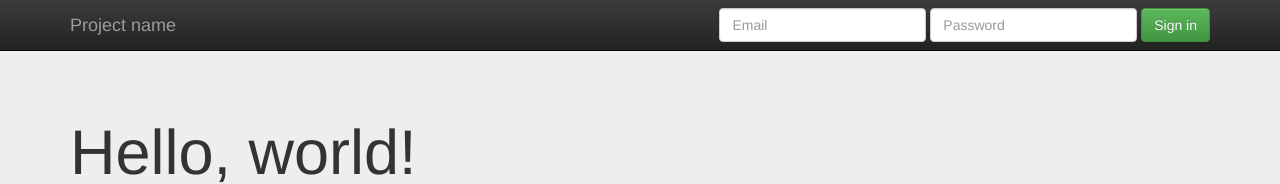
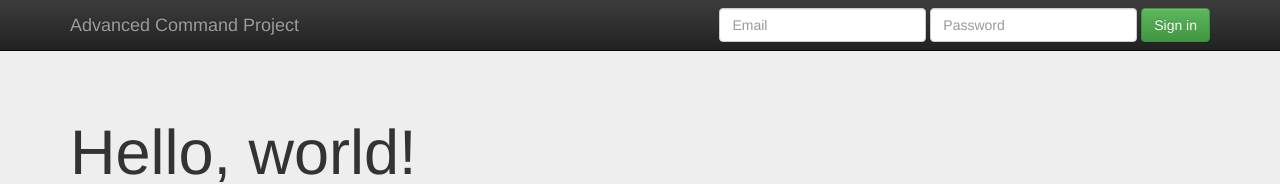
Before and after one commit to rags8482/advanced_commands, a plain HTML site: page index.html in a window 1280 px wide. Shown: the top 184 px of the page. Drawn offline with nearby package versions, Linux system fonts and the light colour scheme.

Commit message:
Added info.txt file

```diff
--- a/index.html
+++ b/index.html
@@ -36,7 +36,7 @@
             <span class="icon-bar"></span>
             <span class="icon-bar"></span>
           </button>
-          <a class="navbar-brand" href="#">Project name</a>
+          <a class="navbar-brand" href="#">Advanced Command Project</a>
         </div>
         <div id="navbar" class="navbar-collapse collapse">
           <form class="navbar-form navbar-right" role="form">
```
Also changed, not shown: info.txt (added).
